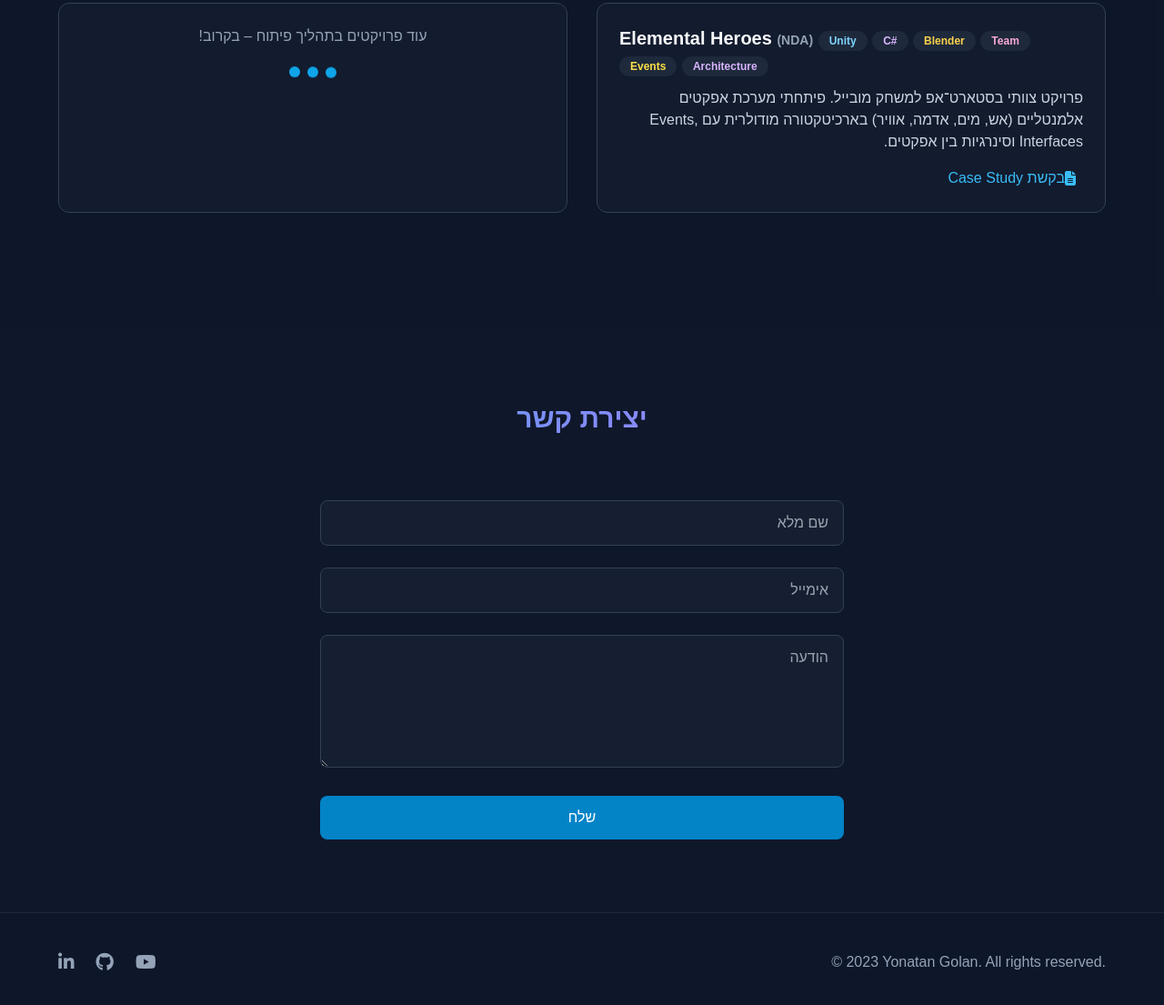
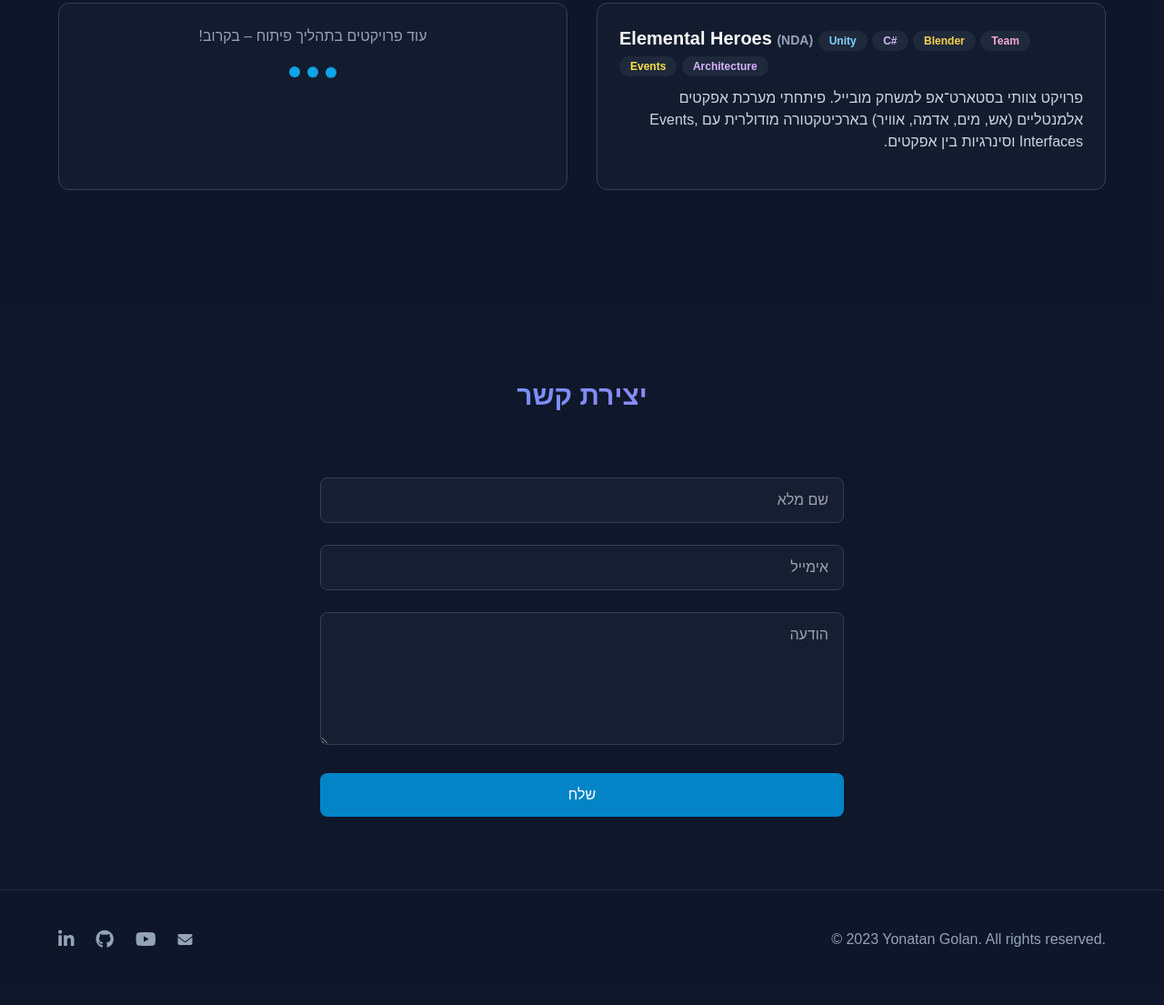
Before and after one commit to ygolan93/Yontatan_Personal, a plain HTML site: page Index.html in a window 1280 px wide. Shown: the part 3989-5094 px from the top of the page at 91% size. Drawn offline with nearby package versions, Linux system fonts and the light colour scheme.

Commit message:
Update Index.html
change mail icon

```diff
--- a/Index.html
+++ b/Index.html
@@ -445,12 +445,6 @@
                 <p class="text-slate-300 mb-4" data-i18n="projects_elemental_heroes_description">
                 פרויקט צוותי בסטארט־אפ למשחק מובייל. פיתחתי מערכת אפקטים מודולרית עם אירועים וסינרגיות.
                 </p>
-                <a class="text-sky-400 hover:text-sky-300 inline-flex items-center"
-                href="mailto:yongolan93@gmail.com?subject=Elemental%20Heroes%20-%20Case%20Study%20Request&body=Hi%20Yonatan,%0A%0AI%20saw%20your%20portfolio%20and%20would%20love%20to%20see%20a%20short%20case%20study%20about%20Elemental%20Heroes%20(NDA%20project).%0A%0AThanks!"
-                onclick="event.stopPropagation()">
-                <i class="fas fa-file-lines mr-2"></i>
-                בקשת Case Study
-                </a>
             </div>
 
             <div class="bg-slate-800/30 rounded-xl p-6 border border-slate-700 text-center">
@@ -520,6 +514,12 @@
                     <a href="https://www.youtube.com/channel/UCkCSSDsqTx-PDMMTF11_qzQ" target="_blank" class="text-slate-400 hover:text-red-500 transition">
                         <i class="fab fa-youtube text-xl"></i>
                     </a>
+
+                                    <a class="text-sky-400 hover:text-sky-300 inline-flex items-center"
+                href="mailto:yongolan93@gmail.com?subject=I%20would%20like%20to%20keep%20in%20touch&body=Hi%20Yonatan,%0A%0AI%20saw%20your%20portfolio%20and%20..."
+                onclick="event.stopPropagation()">
+                <i class="fas fa-envelope text-slate-400 hover:text-slate-300 transition"></i>
+                </a>
                 </div>
                 <div class="text-center md:text-right">
                     <p class="text-slate-400" >© 2023 Yonatan Golan. All rights reserved.</p>
```
